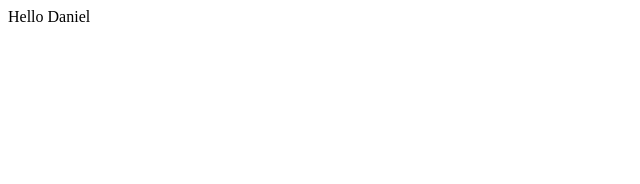
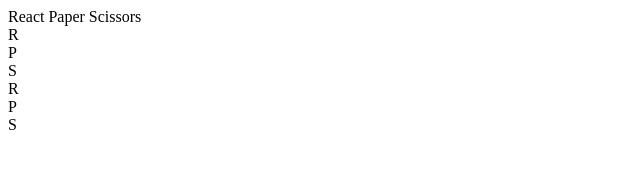
Before and after one commit to Gisleburt/react-paper-scissors, a React app: page / in a window 1280 px wide. Shown: the top 184 px of the page, without its empty margins (0-640 px from the left). Built offline with nearby package versions, Linux system fonts and the light colour scheme.

Commit message:
Basic framework for the app

```diff
--- a/package.json
+++ b/package.json
@@ -5,7 +5,7 @@
   "main": "index.js",
   "scripts": {
     "build": "babel-node node_modules/.bin/webpack",
-    "lint": "eslint src",
+    "lint": "babel-node node_modules/.bin/eslint src/*.jsx src/**/*.jsx",
     "test": "echo \"Error: no test specified\" && exit 1"
   },
   "repository": {
@@ -31,6 +31,7 @@
     "babel-loader": "^7.1.1",
     "eslint-plugin-import": "^2.7.0",
     "eslint-plugin-jsx-a11y": "^5.1.1",
+    "prop-types": "^15.5.10",
     "react": "^15.6.1",
     "react-dom": "^15.6.1"
   }
--- /dev/null
+++ b/src/button/ButtonComponentCreator.jsx
@@ -0,0 +1,16 @@
+import React from 'react';
+import PropTypes from 'prop-types';
+
+const ButtonComponentCreator = (WrappedComponent) => {
+  const button = ({ onclick }) => (
+    <a role="button" tabIndex={0} onClick={onclick}>
+      <WrappedComponent />
+    </a>
+  );
+  button.propTypes = {
+    onclick: PropTypes.func.isRequired,
+  };
+  return button;
+};
+
+export default ButtonComponentCreator;
--- /dev/null
+++ b/src/game/GameComponent.jsx
@@ -0,0 +1,29 @@
+import React from 'react';
+import PaperIcon from '../icons/paper/PaperIconComponent';
+import RockIcon from '../icons/rock/RockIconComponent';
+import ScissorsIcon from '../icons/scissors/ScissorsIconComponent';
+import buttonCreator from '../button/ButtonComponentCreator';
+
+const GameComponent = () => {
+  const RockButton = buttonCreator(RockIcon);
+  const PaperButton = buttonCreator(PaperIcon);
+  const ScissorsButton = buttonCreator(ScissorsIcon);
+
+  return (
+    <section>
+      <header>React Paper Scissors</header>
+      <section className="results">
+        <RockIcon />
+        <PaperIcon />
+        <ScissorsIcon />
+      </section>
+      <section className="buttons">
+        <RockButton onclick={() => {}} />
+        <PaperButton onclick={() => {}} />
+        <ScissorsButton onclick={() => {}} />
+      </section>
+    </section>
+  );
+};
+
+export default GameComponent;
--- /dev/null
+++ b/src/icons/paper/PaperIconComponent.jsx
@@ -0,0 +1,9 @@
+import React from 'react';
+
+const PaperIconComponent = () => (
+  <div>
+    P
+  </div>
+);
+
+export default PaperIconComponent;
--- /dev/null
+++ b/src/icons/rock/RockIconComponent.jsx
@@ -0,0 +1,9 @@
+import React from 'react';
+
+const RockIconComponent = () => (
+  <div>
+    R
+  </div>
+);
+
+export default RockIconComponent;
--- /dev/null
+++ b/src/icons/scissors/ScissorsIconComponent.jsx
@@ -0,0 +1,9 @@
+import React from 'react';
+
+const ScissorsIconComponent = () => (
+  <div>
+    S
+  </div>
+);
+
+export default ScissorsIconComponent;
--- a/src/index.jsx
+++ b/src/index.jsx
@@ -1,10 +1,5 @@
 import React from 'react';
 import ReactDOM from 'react-dom';
+import Game from './game/GameComponent';
 
-const HelloComponent = ({name = "World"}) => (
-  <div>
-    Hello {name}
-  </div>
-);
-
-ReactDOM.render(<HelloComponent name="Daniel" />, document.getElementById('app'));
+ReactDOM.render(<Game />, window.document.getElementById('app'));
--- a/webpack.config.js
+++ b/webpack.config.js
@@ -9,13 +9,16 @@ export default {
     filename: 'app.js',
     path: BUILD_DIR,
   },
-  module : {
-    loaders : [
+  resolve: {
+    extensions: ['.js', '.jsx'],
+  },
+  module: {
+    loaders: [
       {
-        test : /\.jsx?/,
-        include : SRC_DIR,
-        loader : 'babel-loader'
-      }
-    ]
-  }
-}
+        test: /\.jsx?/,
+        include: SRC_DIR,
+        loader: 'babel-loader',
+      },
+    ],
+  },
+};
```
Also changed, not shown: 1 other file (tests, documents, lock files or other folders).
